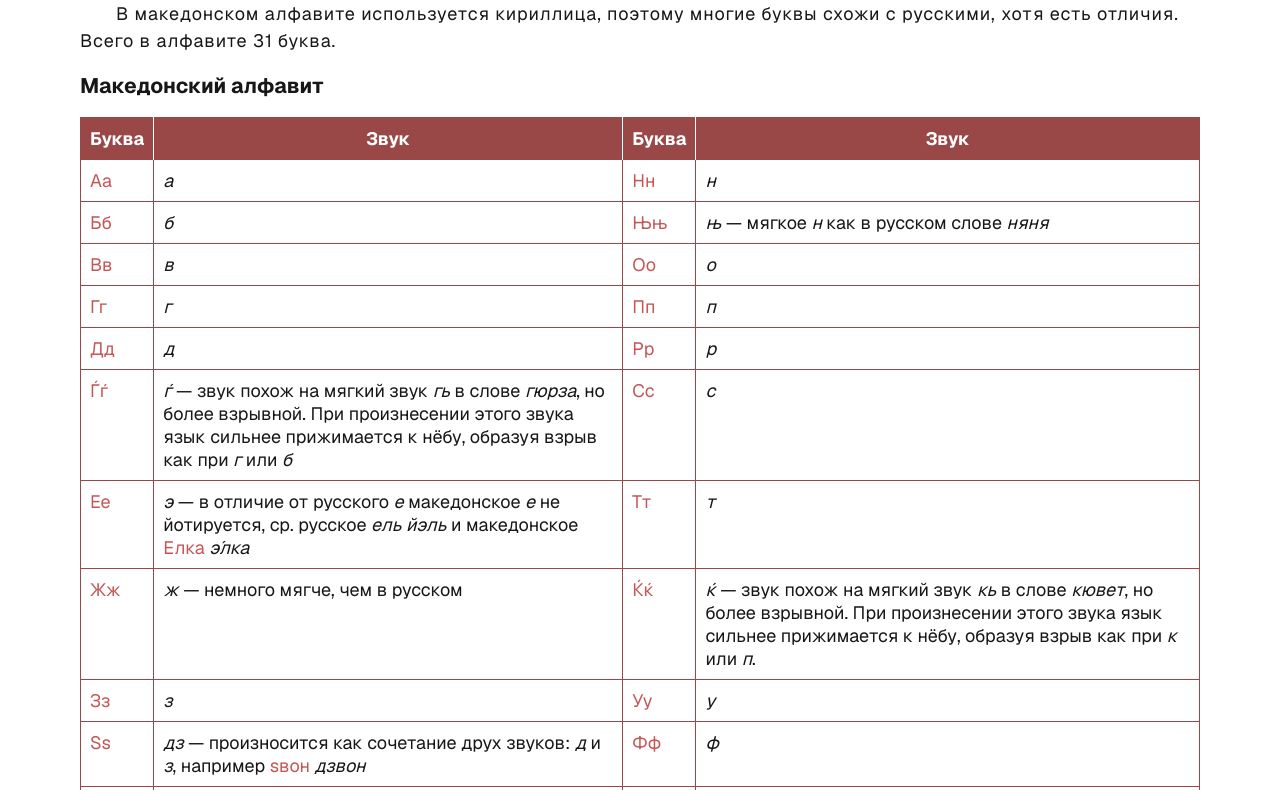
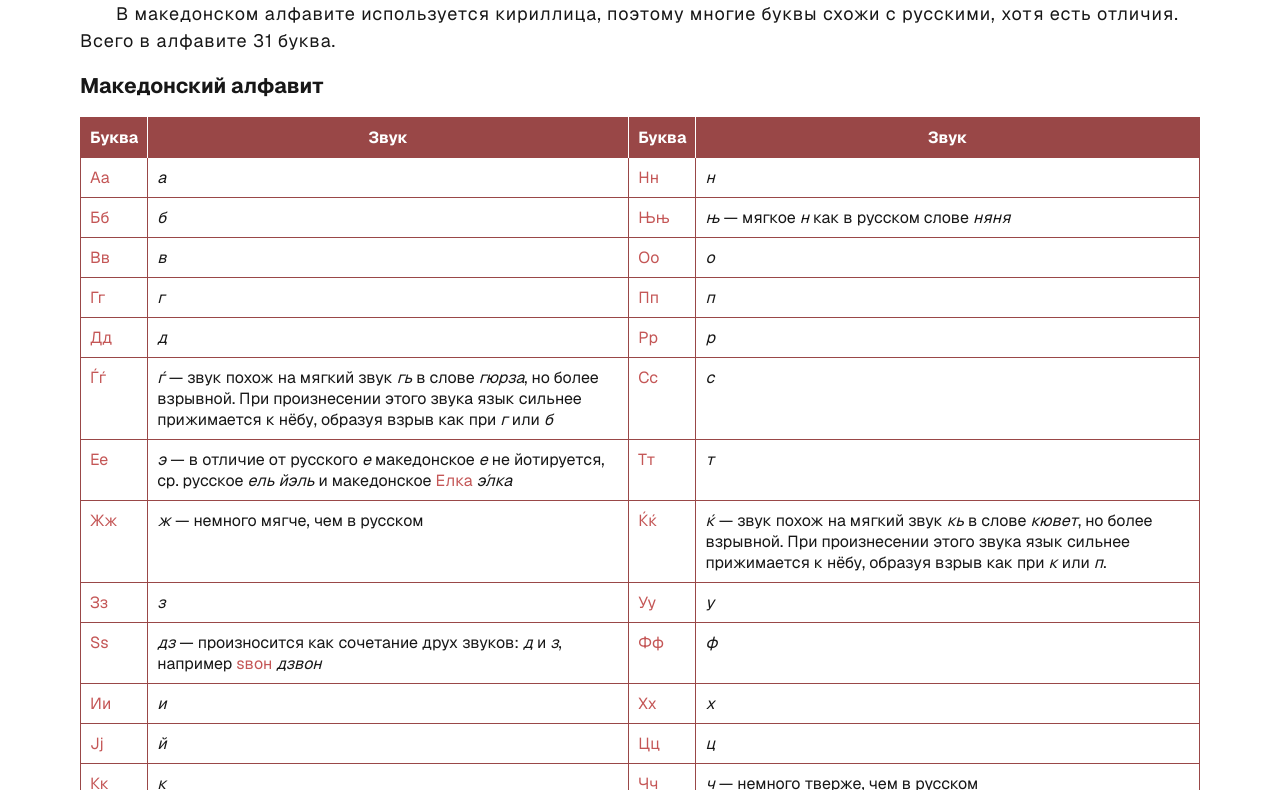
Before and after one commit to Andrey1914/mkd-self-teacher, a Next.js app: page / in a window 1280 px wide. Shown: the part 770-1560 px from the top of the page. Built offline with nearby package versions, Linux system fonts and the light colour scheme.

Commit message:
fix tables style

```diff
--- a/app/globals.css
+++ b/app/globals.css
@@ -92,10 +92,26 @@ span {
 
 th {
   padding: 4px;
+  font-size: 12px;
+  word-wrap: break-word;
+}
+
+@media (min-width: 768px) {
+  th {
+    font-size: 16px;
+  }
 }
 
 td {
-  padding: 6px;
+  padding: 4px;
+  font-size: 12px;
+  word-wrap: break-word;
+}
+
+@media (min-width: 768px) {
+  td {
+    font-size: 16px;
+  }
 }
 
 td,
--- a/components/lesson/Tables/CountriesNationalities.tsx
+++ b/components/lesson/Tables/CountriesNationalities.tsx
@@ -25,7 +25,7 @@ const CountriesNationalitiesTable = ({
           width: "100%",
           borderCollapse: "collapse",
           marginBottom: "1rem",
-          border: "1px solid #994747",
+          border: "0.5px solid #994747",
         }}
       >
         <thead>
@@ -35,7 +35,7 @@ const CountriesNationalitiesTable = ({
                 key={idx}
                 style={{
                   padding: "0.5rem",
-                  borderLeft: idx > 0 ? "1px solid #fff" : "none",
+                  borderLeft: idx > 0 ? "0.5px solid #fff" : "none",
                   textAlign: "center",
                 }}
               >
--- a/components/lesson/Vocabulary/Vocabulary.tsx
+++ b/components/lesson/Vocabulary/Vocabulary.tsx
@@ -31,7 +31,13 @@ export function Vocabulary({ lesson }: VocabularyProps) {
         </section>
       )}
 
-      <table style={{ width: "100%" }}>
+      <table
+        style={{
+          width: "100%",
+          borderCollapse: "collapse",
+          tableLayout: "fixed",
+        }}
+      >
         <thead>
           <tr style={{ backgroundColor: "#994747", color: "#fff" }}>
             {subtitle.map((col, idx) => (
@@ -39,7 +45,7 @@ export function Vocabulary({ lesson }: VocabularyProps) {
                 key={idx}
                 style={{
                   padding: "0.5rem",
-                  borderLeft: idx > 0 ? "2px solid #fff" : "none",
+                  borderLeft: idx > 0 ? "0.5px solid #fff" : "none",
                   textAlign: "center",
                 }}
               >
```
